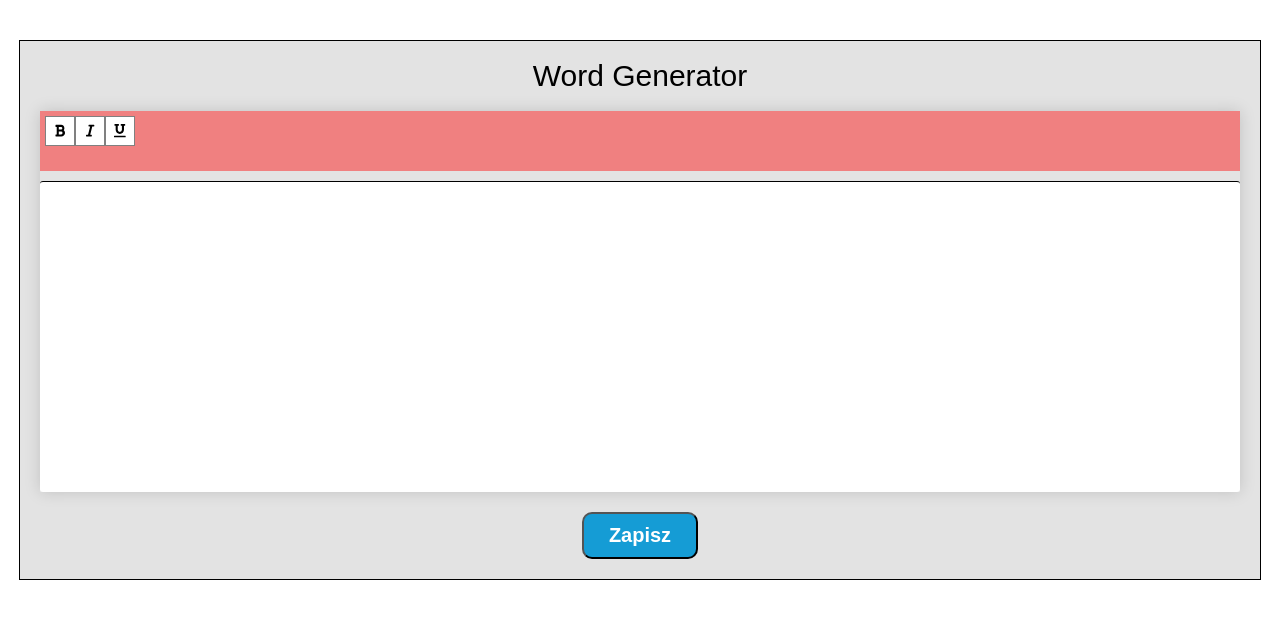
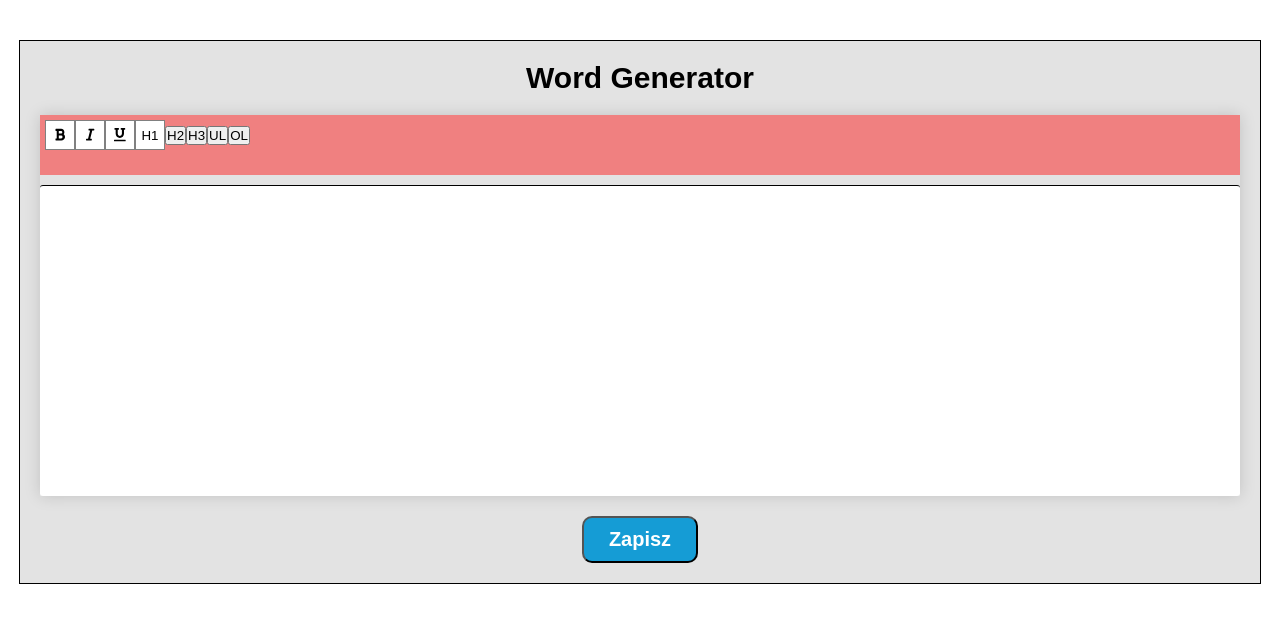
Before and after one commit to ROGAL12321/wordgenerator, a React (Create React App) app: page / in a window 1280 px wide. Shown: the top 622 px of the page. Built offline with nearby package versions, Linux system fonts and the light colour scheme.

Commit message:
reset css reduction, add: h1 icon & functionality

```diff
--- a/src/components/Generator/Generator.js
+++ b/src/components/Generator/Generator.js
@@ -2,6 +2,8 @@ import React from 'react';
 import { Editor, EditorState } from 'draft-js';
 import "./Generator.css";
 import Toolbar from "../Toolbar/Toolbar";
+import { RichUtils } from "draft-js";
+
 
 class Generator extends React.Component {
   state = {
@@ -14,6 +16,17 @@ class Generator extends React.Component {
     })
   }
 
+  handleKeyCommand = command => {
+    const newState = RichUtils.handleKeyCommand(this.state.editorState, command);
+
+    if (newState) {
+      this.onChange(newState);
+      return "handled";
+    }
+
+    return "not-handled";
+  }
+
   render() {
     return (
       <div className="editor__wrapper">
@@ -22,6 +35,7 @@ class Generator extends React.Component {
           <Editor
             editorState={this.state.editorState}
             onChange={this.onChange}
+            handleKeyCommand={this.handleKeyCommand}
           />
         </div>
       </div>
--- a/src/components/Toolbar/Toolbar.js
+++ b/src/components/Toolbar/Toolbar.js
@@ -22,7 +22,7 @@ const data = [
 
 class Toolbar extends Component {
 
-  changeStyle = (event, style) => {
+  changeInlineStyle = (event, style) => {
     event.preventDefault();
     this.props.handleChange(RichUtils.toggleInlineStyle(this.props.editState, style));
   }
@@ -32,6 +32,22 @@ class Toolbar extends Component {
     return currentStyle.has(style) ? "toolbar__icon active" : "toolbar__icon"
   }
 
+  isBlockActive = (style) => {
+    let selection = this.props.editState.getSelection();
+    const blockType = this.props.editState
+      .getCurrentContent()
+      .getBlockForKey(selection.getStartKey())
+      .getType();
+
+    return blockType === "header-one" ? "toolbar__icon active" : "toolbar__icon"
+
+  }
+
+  changeBlockStyle = (event) => {
+    event.preventDefault();
+    this.props.handleChange(RichUtils.toggleBlockType(this.props.editState, "header-one"))
+  }
+
   render() {
     return (
       <div className="toolbar__container">
@@ -39,11 +55,16 @@ class Toolbar extends Component {
           <button
             key={index}
             className={this.isActive(inlineStyle.style)}
-            onClick={(event) => this.changeStyle(event, inlineStyle.style)}
+            onClick={(event) => this.changeInlineStyle(event, inlineStyle.style)}
           >
             <FontAwesomeIcon icon={inlineStyle.icon}/>
           </button>
         ))}
+        <button className={this.isBlockActive()}onClick={(event) => this.changeBlockStyle(event)}>H1</button>
+        <button onClick={(event) => this.changeBlockStyle(event)}>H2</button>
+        <button onClick={(event) => this.changeBlockStyle(event)}>H3</button>
+        <button onClick={(event) => this.changeBlockStyle(event)}>UL</button>
+        <button onClick={(event) => this.changeBlockStyle(event)}>OL</button>
       </div>
     )
   }
--- a/src/styles/reset.css
+++ b/src/styles/reset.css
@@ -1,48 +1,4 @@
-/* http://meyerweb.com/eric/tools/css/reset/
-   v2.0 | 20110126
-   License: none (public domain)
-*/
-
-html, body, div, span, applet, object, iframe,
-h1, h2, h3, h4, h5, h6, p, blockquote, pre,
-a, abbr, acronym, address, big, cite, code,
-del, dfn, em, img, ins, kbd, q, s, samp,
-small, strike, strong, sub, sup, tt, var,
-b, u, i, center,
-dl, dt, dd, ol, ul, li,
-fieldset, form, label, legend,
-table, caption, tbody, tfoot, thead, tr, th, td,
-article, aside, canvas, details, embed,
-figure, figcaption, footer, header, hgroup,
-menu, nav, output, ruby, section, summary,
-time, mark, audio, video {
+* {
 	margin: 0;
 	padding: 0;
-	border: 0;
-	font-size: 100%;
-	font: inherit;
-	vertical-align: baseline;
 }
-/* HTML5 display-role reset for older browsers */
-article, aside, details, figcaption, figure,
-footer, header, hgroup, menu, nav, section {
-	display: block;
-}
-body {
-	line-height: 1;
-}
-ol, ul {
-	list-style: none;
-}
-blockquote, q {
-	quotes: none;
-}
-blockquote:before, blockquote:after,
-q:before, q:after {
-	content: '';
-	content: none;
-}
-table {
-	border-collapse: collapse;
-	border-spacing: 0;
-}
```
